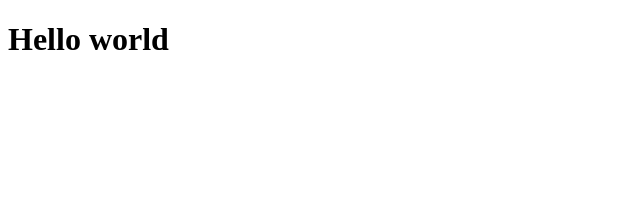
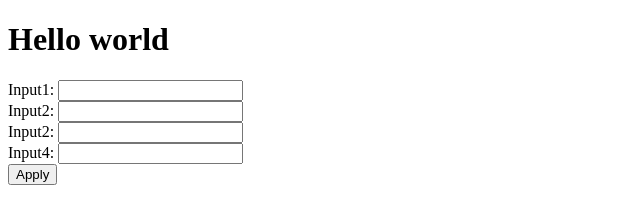
Before and after one commit to jshackers/web-equalizer, a plain HTML site: page app/index.html in a window 1280 px wide. Shown: the whole page, without its empty margins (0-640 px from the left). Drawn offline with Linux system fonts and the light colour scheme.

Commit message:
Very basic input for changing sound level

```diff
--- a/app/index.html
+++ b/app/index.html
@@ -5,5 +5,10 @@
   </head>
   <body>
     <h1>Hello world</h1>
+    Input1: <input id="input-1"></br>
+    Input2: <input id="input-2"></br>
+    Input2: <input id="input-3"></br>
+    Input4: <input id="input-4"></br>
+    <button>Apply</button>
   </body>
 </html>
```
